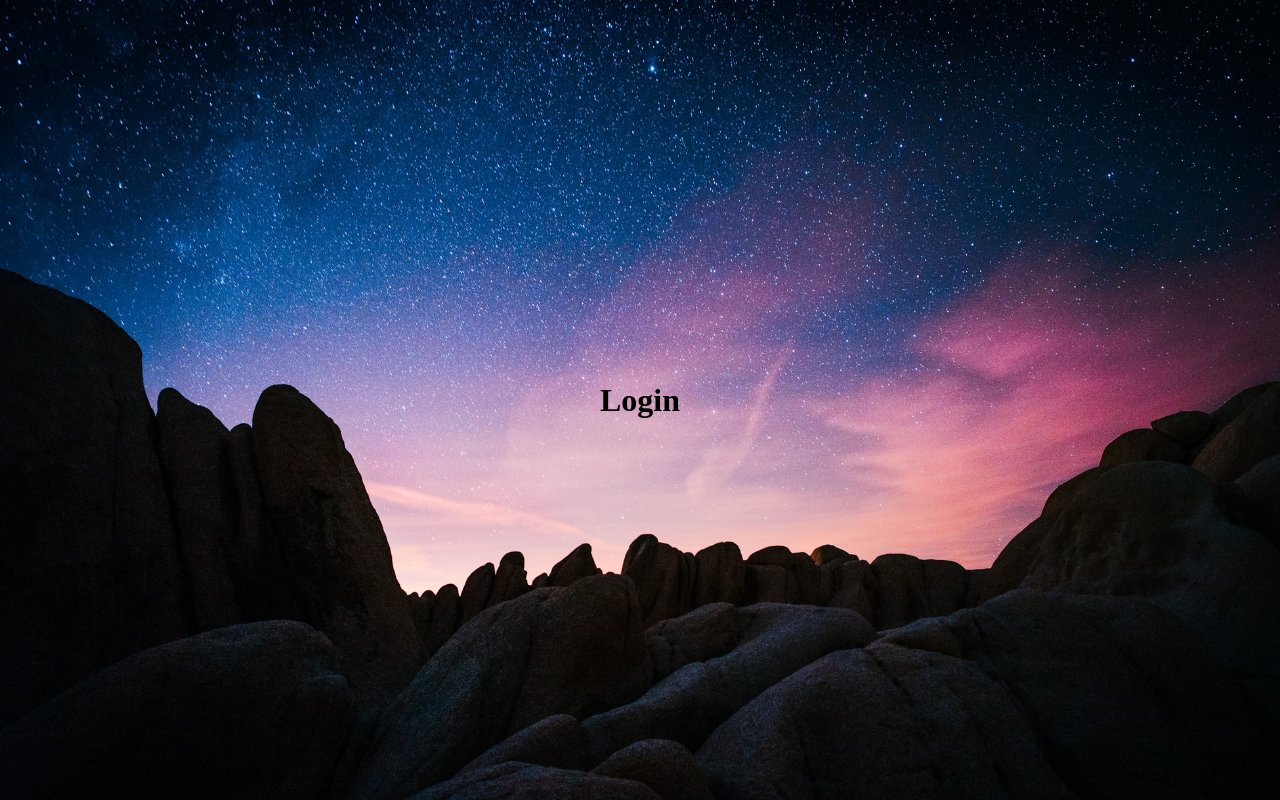
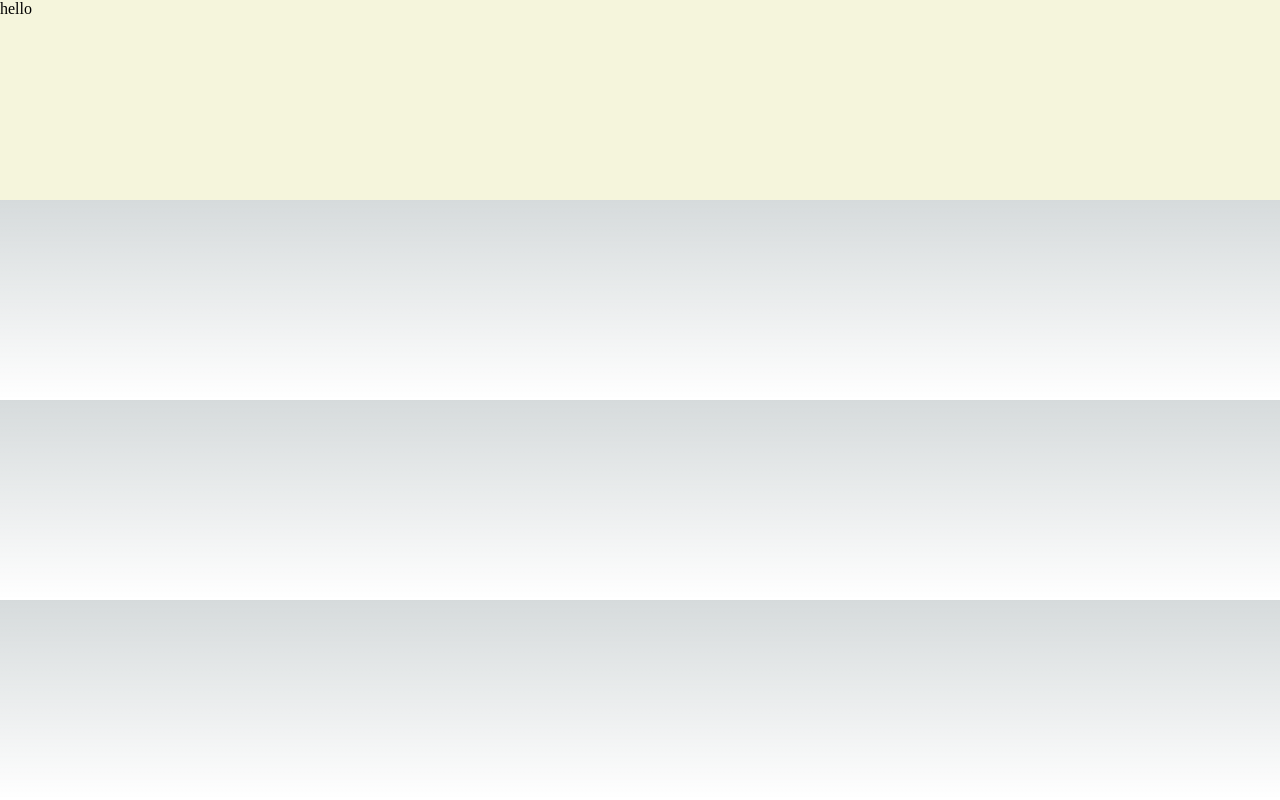
Before and after one commit to Brandsmashersdev/hr-management, a Next.js app: page /login in a window 1280 px wide. Built offline with nearby package versions, Linux system fonts and the light colour scheme.

Commit message:
Changes added to new branch Employee-profile

```diff
--- /dev/null
+++ b/EmployeeData/Profile.jsx
@@ -0,0 +1,11 @@
+const Profile = () =>{
+    return(
+        <div className="Background-profile">
+            hello
+
+
+        </div>
+    )
+}
+
+export default Profile;
--- a/pages/index.js
+++ b/pages/index.js
@@ -7,7 +7,7 @@
   return (
     <>
       {/* <Seo pageTitle="Preview" /> */}
-      <Sidebar />
+      {/* <Sidebar /> */}
       <Login />
     </>
   );
--- a/pages/login.jsx
+++ b/pages/login.jsx
@@ -1,8 +1,12 @@
+import Profile from "../EmployeeData/Profile"
 const Login= () =>{
     return(
-        <div className="login_background">
-            <h1>Login</h1>
-        </div>
+        // <div className="login_background">
+        //     <h1>Login</h1>
+        // </div>
+        <>
+        <Profile/>
+        </>
     )
 }
 
--- /dev/null
+++ b/styles/Profile.scss
@@ -0,0 +1,7 @@
+.Background-profile{
+    background-color: beige;
+    height: 200px;
+    width: 100%;
+    color: black;
+
+}
--- a/styles/index.scss
+++ b/styles/index.scss
@@ -1 +1,2 @@
 @import "./styles.scss";
+@import "./Profile.scss"
```
Also changed, not shown: 1 other file (tests, documents, lock files or other folders).
